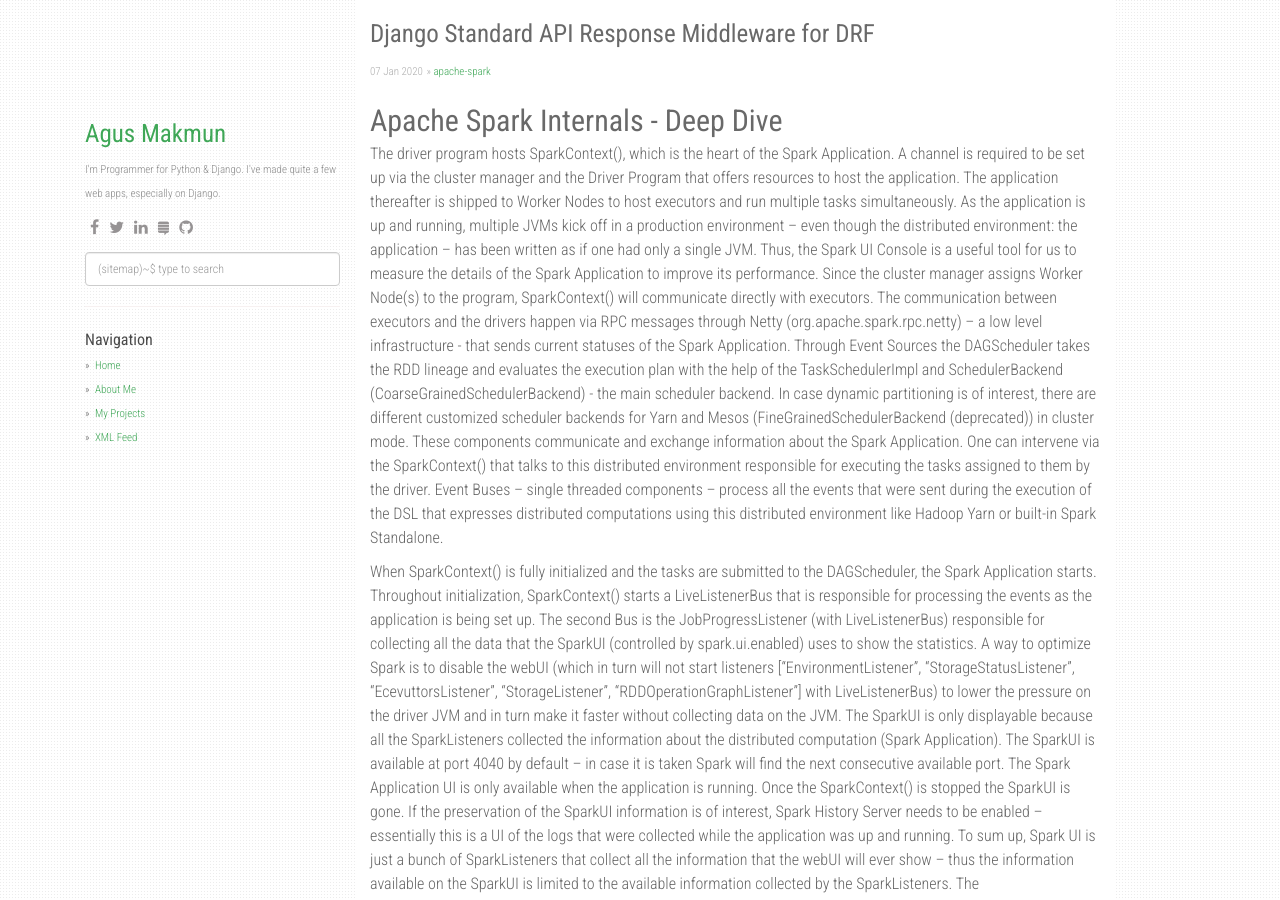
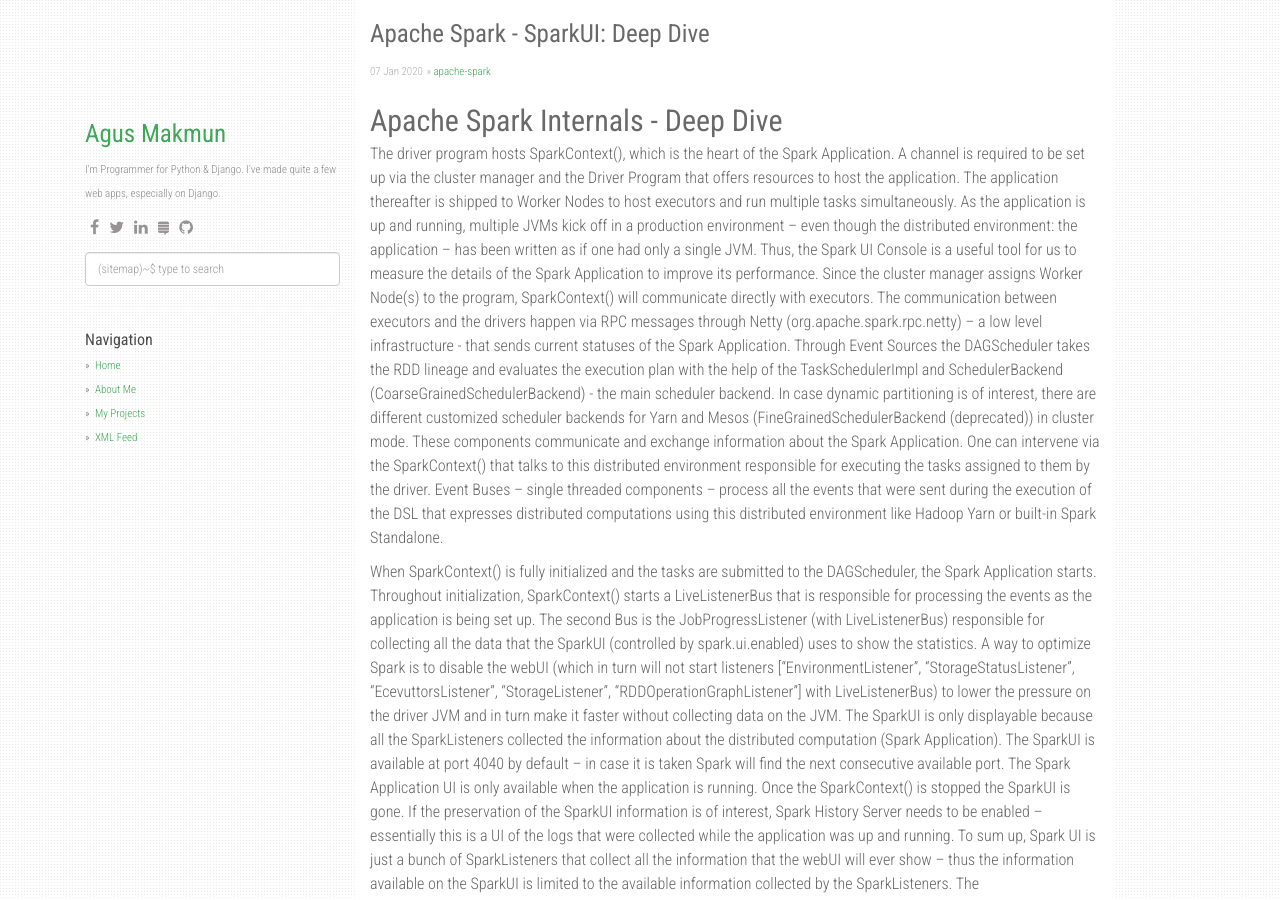
Before and after one commit to mikepetridisz/bpwalkingtours, a Jekyll site: the page built from _posts/2020-01-07-django-standard-api-response-middleware-for-drf.md, in a window 1280 px wide and 900 px high. Built offline with Jekyll 4.4.1, drawn with Linux system fonts in a browser that asks for light colours; nearby versions of some CDN libraries; comment, search, counter and statistics services are not loaded.

Commit message:
Update 2020-01-07-django-standard-api-response-middleware-for-drf.md

```diff
--- a/_posts/2020-01-07-django-standard-api-response-middleware-for-drf.md
+++ b/_posts/2020-01-07-django-standard-api-response-middleware-for-drf.md
@@ -1,6 +1,6 @@
 ---
 layout: post
-title:  "Django Standard API Response Middleware for DRF"
+title:  "Apache Spark - SparkUI: Deep Dive"
 date:   2020-01-07 10:17:00 +0700
 categories: [apache-spark]
 ---
```
